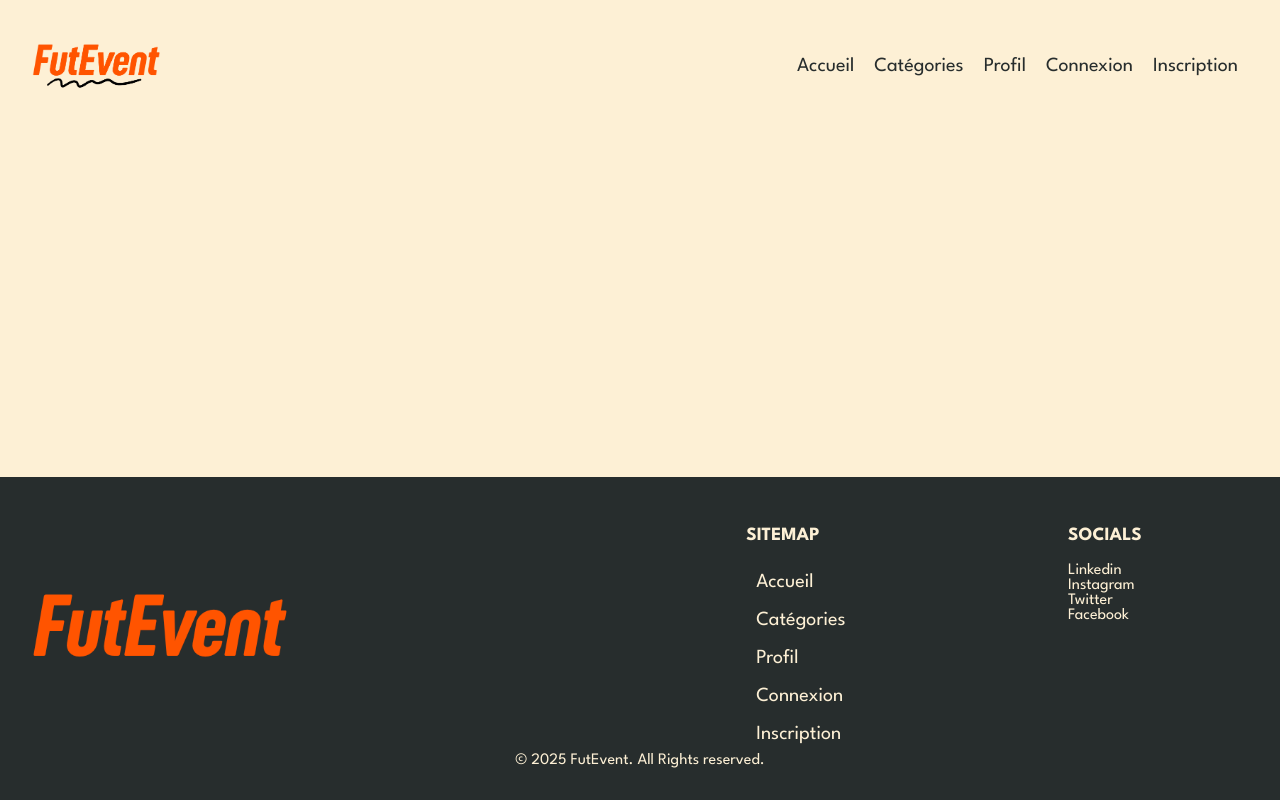
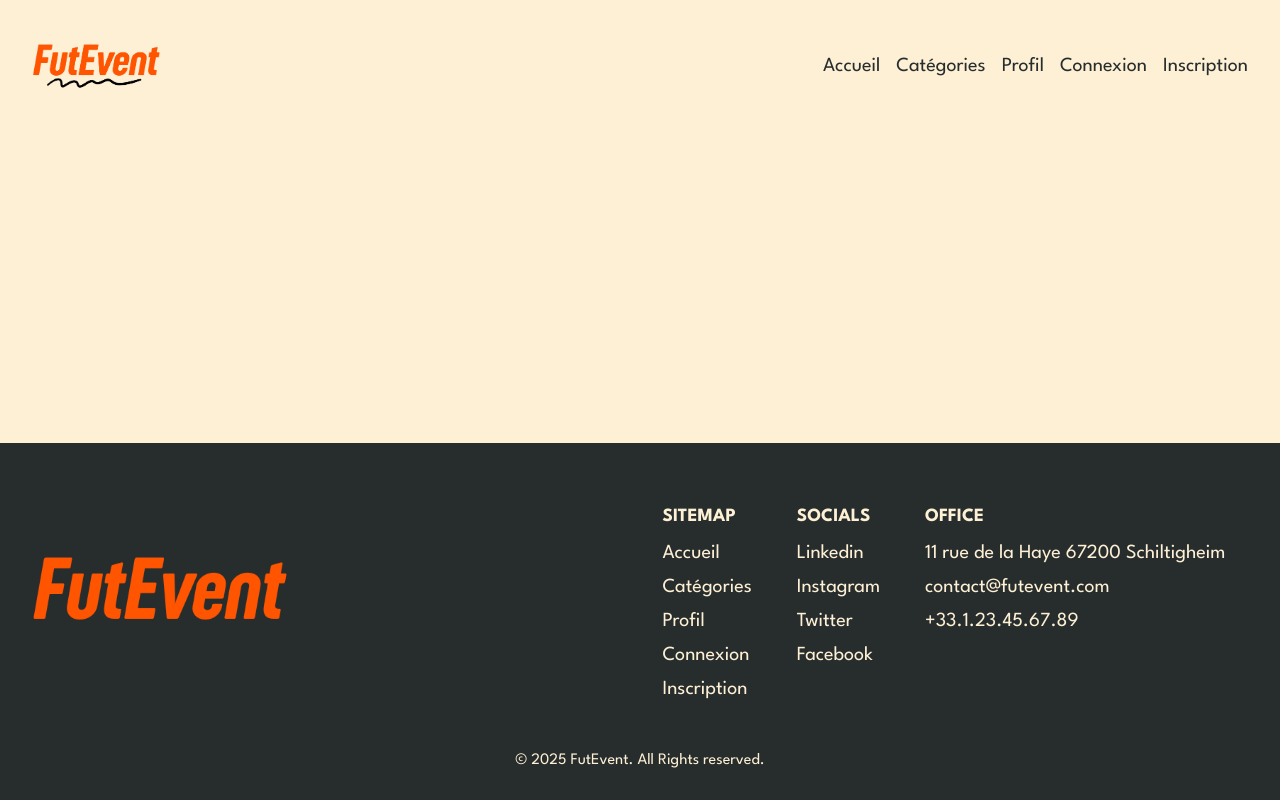
Before and after one commit to FutRR/FutEvent, a Symfony app: template templates/base.html.twig in a window 1280 px wide. Run offline with Twig, Linux system fonts and the light colour scheme; the template is opened without the code that fills it, so the values that code supplies are empty; some libraries are stand-ins or nearby versions.

Commit message:
Refactor footer and header structure; update CSS classes for consistency

```diff
--- a/public/css/styles.css
+++ b/public/css/styles.css
@@ -20,7 +20,7 @@ a, a:link, a:visited, a:hover, a:active, a:focus {
     color: inherit;
 }
 
-li a{
+li, li a{
     font-size: 20px;
 }
 
@@ -55,31 +55,31 @@ nav{
     width: 10vw;
 }
 
-.nav-links{
+.links{
     display: flex;
+    gap: 1em;
 }
 
-.nav-link{
+.link{
     position: relative;
     display: inline-block;
     text-decoration: none;
-    margin: 0.5em;
 }
 
-.nav-link::after{
+.link::after{
     content: '';
     position: absolute;
     width: 100%;
     transform: scaleX(0);
-    height: 1px;
-    bottom: 0;
+    height: 2px;
+    bottom: -3px;
     left: 0;
-    background-color: var(--dark);
+    background-color: var(--primary);
     transform-origin: bottom right;
     transition: transform 250ms ease-out;
 }
 
-.nav-link:hover::after{
+.link:hover::after{
     transform: scaleX(1);
     transform-origin: bottom left;
 }
@@ -93,6 +93,7 @@ footer{
     align-items: center;
     background-color: var(--dark);
     color: var(--light);
+    gap: 5vh;
     padding: 2.5%;
 }
 
@@ -109,7 +110,7 @@ footer{
     width: 50%;
 }
 
-#footer-logo{
+#footer-logo {
     width: 20vw;
 }
 
@@ -119,6 +120,10 @@ footer{
     align-items: flex-start;
 }
 
-.footer-list ul li{
+.footer-links{
+    flex-direction: column;
+}
+
+.footer-links li{
     gap: 5em;
 }
--- a/templates/partials/_footer.html.twig
+++ b/templates/partials/_footer.html.twig
@@ -4,26 +4,39 @@
         <img id="footer-logo" src="{{ asset('img/logo-futevent.png') }}" alt="Logo FutEvent">
 
         <div id="footer-lists">
+
             <div class="footer-list">
                 <h3>SITEMAP</h3>
-                <ul>
-                    <li><a class="nav-link" href="">Accueil</a></li>
-                    <li><a class="nav-link" href="">Catégories</a></li>
-                    <li><a class="nav-link" href="">Profil</a></li>
-                    <li><a class="nav-link" href="">Connexion</a></li>
-                    <li><a class="nav-link" href="">Inscription</a></li>
+                <ul class="links footer-links">
+                    <li><a class="link" href="">Accueil</a></li>
+                    <li><a class="link" href="">Catégories</a></li>
+                    <li><a class="link" href="">Profil</a></li>
+                    <li><a class="link" href="">Connexion</a></li>
+                    <li><a class="link" href="">Inscription</a></li>
                 </ul>
             </div>
 
             <div class="footer-list">
                 <h3>SOCIALS</h3>
-                <ul>
-                    <li>Linkedin</li>
-                    <li>Instagram</li>
-                    <li>Twitter</li>
-                    <li>Facebook</li>
+                <ul class="links footer-links">
+                    <li><a class="link" href="">Linkedin</a></li>
+                    <li><a class="link" href="">Instagram</a></li>
+                    <li><a class="link" href="">Twitter</a></li>
+                    <li><a class="link" href="">Facebook</a></li>
                 </ul>
             </div>
+
+            <div class="footer-list">
+                <h3>OFFICE</h3>
+                <ul class="links footer-links">
+                    <li>11 rue de la Haye 67200 Schiltigheim</li>
+                    <li>contact@futevent.com</li>
+                    <li>+33.1.23.45.67.89</li>
+                </ul>
+
+
+            </div>
+
         </div>
     </div>
 
--- a/templates/partials/_header.html.twig
+++ b/templates/partials/_header.html.twig
@@ -1,12 +1,12 @@
 <header>
     <nav>
         <img src="{{ asset('img/logo-futevent-line.png') }}" alt="Logo FutEvent" id="logo">
-        <ul class="nav-links">
-            <li><a class="nav-link" href="">Accueil</a></li>
-            <li><a class="nav-link" href="">Catégories</a></li>
-            <li><a class="nav-link" href="">Profil</a></li>
-            <li><a class="nav-link" href="">Connexion</a></li>
-            <li><a class="nav-link" href="">Inscription</a></li>
+        <ul class="links">
+            <li><a class="link" href="">Accueil</a></li>
+            <li><a class="link" href="">Catégories</a></li>
+            <li><a class="link" href="">Profil</a></li>
+            <li><a class="link" href="">Connexion</a></li>
+            <li><a class="link" href="">Inscription</a></li>
         </ul>
     </nav>
 </header>
```
